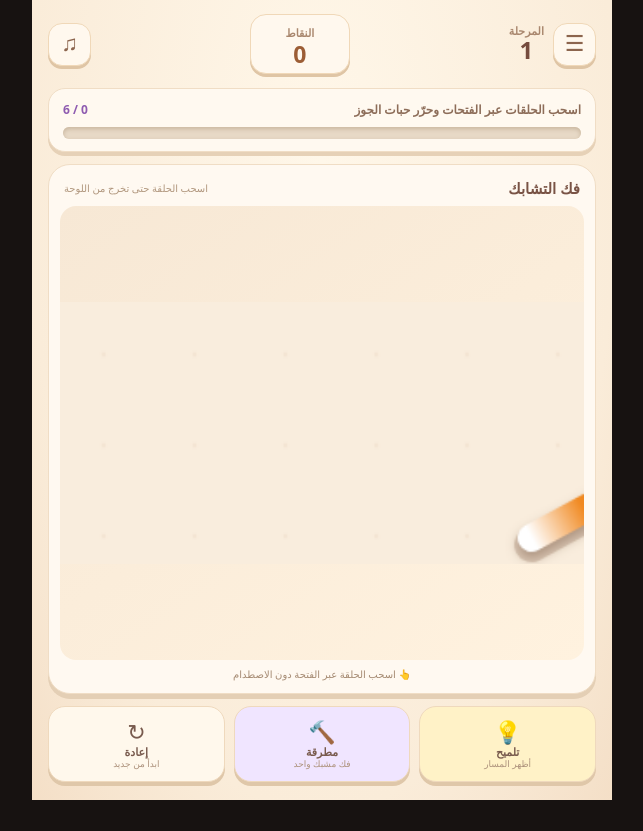
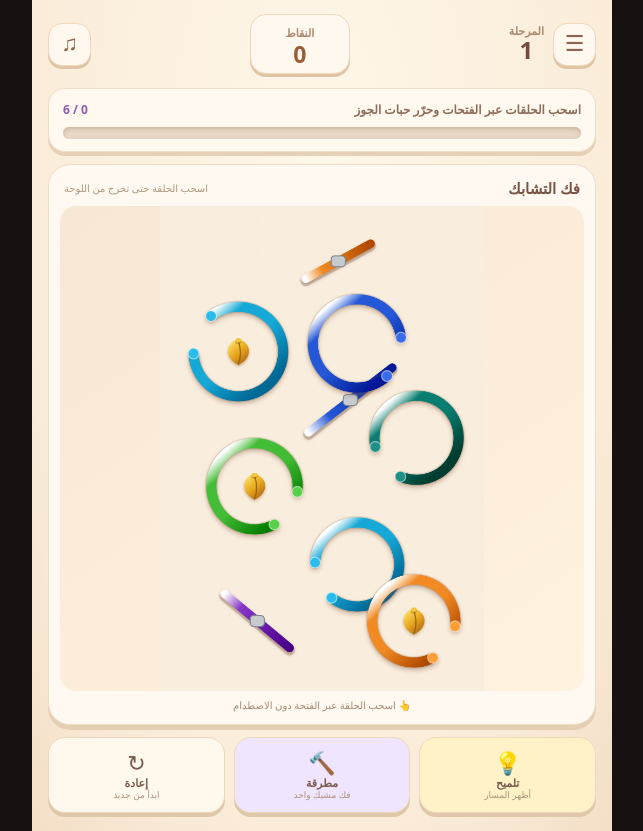
Before and after one commit to akrem30599-ux/Ring-iQ, a plain HTML site: page index.html in a window 1280 px wide. Shown: the whole page, without its empty margins (318-961 px from the left). Before the commit the page ends 800 px from the top, so only its background shows below. Drawn offline with Linux system fonts and the light colour scheme.

Commit message:
Fix canvas backing dimensions for full ring board

```diff
--- a/index.html
+++ b/index.html
@@ -18,7 +18,7 @@
   </section>
   <section class="game-wrap">
     <div class="board-caption"><b>فك التشابك</b><span>اسحب الحلقة حتى تخرج من اللوحة</span></div>
-    <canvas id="game" aria-label="لوحة لعبة فك تشابك الحلقات"></canvas>
+    <canvas id="game" width="600" height="900" aria-label="لوحة لعبة فك تشابك الحلقات"></canvas>
     <div class="drag-tip" id="dragTip">👆 اسحب الحلقة عبر الفتحة دون الاصطدام</div>
   </section>
   <section class="tools">
```
